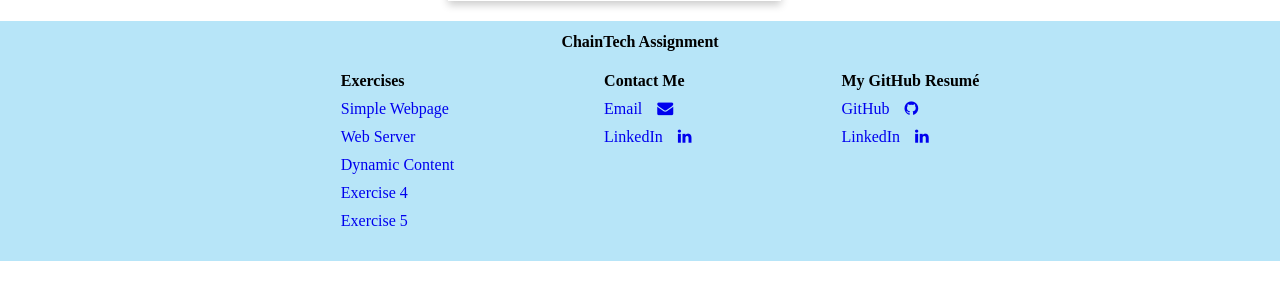
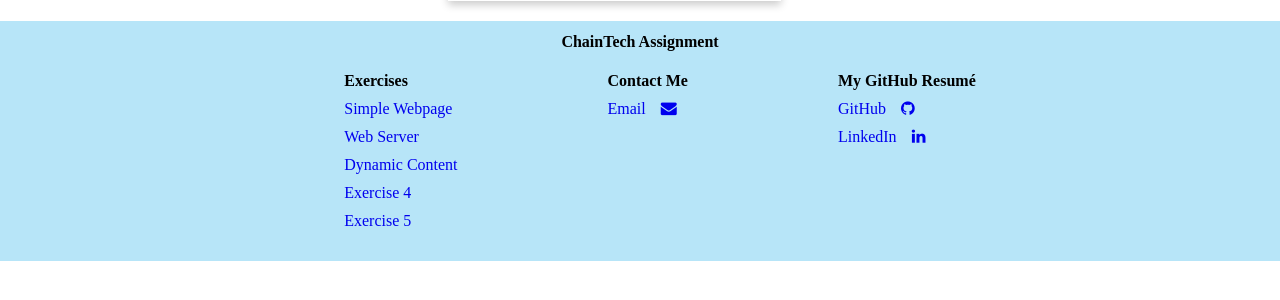
Before and after one commit to UpsiDupsii/ChainTech-Network-Assignment, a Django app: page /forms/ in a window 1280 px wide. Shown: the part 438-738 px from the top of the page. Run offline with Django 4.2, Linux system fonts and the light colour scheme.

Commit message:
fourth commit

```diff
--- a/Assignment/views.py
+++ b/Assignment/views.py
@@ -35,6 +35,7 @@ def weatherAPI(request):
 def forms(request):
     data = {}
     if request.method=="POST":
+
         name = request.POST.get("name")
         email = request.POST.get("email")
         phone = request.POST.get("phone")
@@ -49,4 +50,6 @@ def forms(request):
             "phone": phone,
             "desc": desc,
             }
+
+
     return render(request, "forms.html", data)
--- a/templates/base.html
+++ b/templates/base.html
@@ -10,7 +10,9 @@
       rel="stylesheet"
       href="https://cdnjs.cloudflare.com/ajax/libs/font-awesome/4.7.0/css/font-awesome.min.css"
     />
-    <title>{%block title%}{%endblock%}</title>
+    <title>{%block title%}
+      {%endblock%}
+    </title>
     {% load static%}
     <link rel="stylesheet" src="{%static '/css/style.css' %}" />
   </head>
@@ -35,7 +37,7 @@
                 <a class="link" href="dynamic/">Dynamic Content</a>
               </li>
               <li class="list">
-                <a class="link" href="forms/">Form Handling</a>
+                <a class="link" href="{% url 'forms' %}">Form Handling</a>
               </li>
               <li class="list"><a class="link" href="#">Exercise 5</a></li>
             </ul>
@@ -74,11 +76,6 @@
             <li class="lst">
               <a class="link" href="mailto:vinay.f44@gmail.com"
                 >Email<i class="fa fa-envelope"></i
-              ></a>
-            </li>
-            <li class="lst">
-              <a class="link" href="#"
-                >LinkedIn<i class="fa fa-linkedin"></i
               ></a>
             </li>
           </ul>
--- a/templates/forms.html
+++ b/templates/forms.html
@@ -11,7 +11,7 @@
                 Name: <input class="inp" type="text" name="name" id="name" placeholder="Eg: Dharmveersinh Jadeja">
             </div>
             <div class="fileds">
-                Email: <input class="inp" type="email" name="emai", id="email" placeholder="JohnDoe@ChainTech.com">
+                Email: <input class="inp" type="email" name="email", id="email" placeholder="JohnDoe@ChainTech.com">
             </div>
             <div class="fileds">
                 Phone: <input class="inp" type="text" name="phone", id="phone" placeholder="Enter Phone Number">
--- a/templates/index.html
+++ b/templates/index.html
@@ -1,5 +1,7 @@
-{% extends "base.html" %} {% block title %}Setting Up a Simple Webpage
-{%endblock %} {% block content %}
+{% extends "base.html" %}
+{% block title %}Setting Up a Simple Webpage
+{%endblock %}
+{% block content %}
 <div class="exercise-1 exercise">
   <h2>Exercise 1</h2>
   <h4>Setting Up a Simple Website</h4>
```
Also changed, not shown: templates/weatherAPI.html (+5 -2 lines), Assignment/forms.py (added), db.sqlite3.
